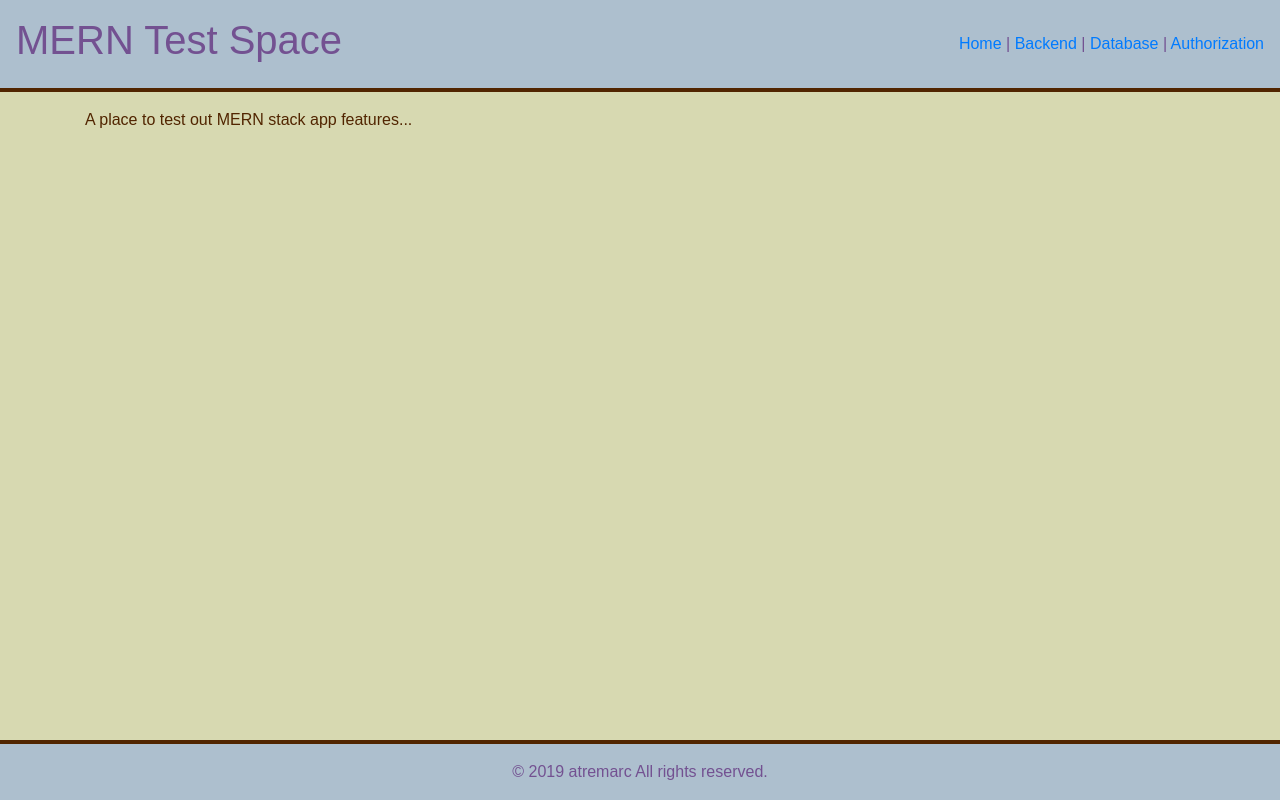
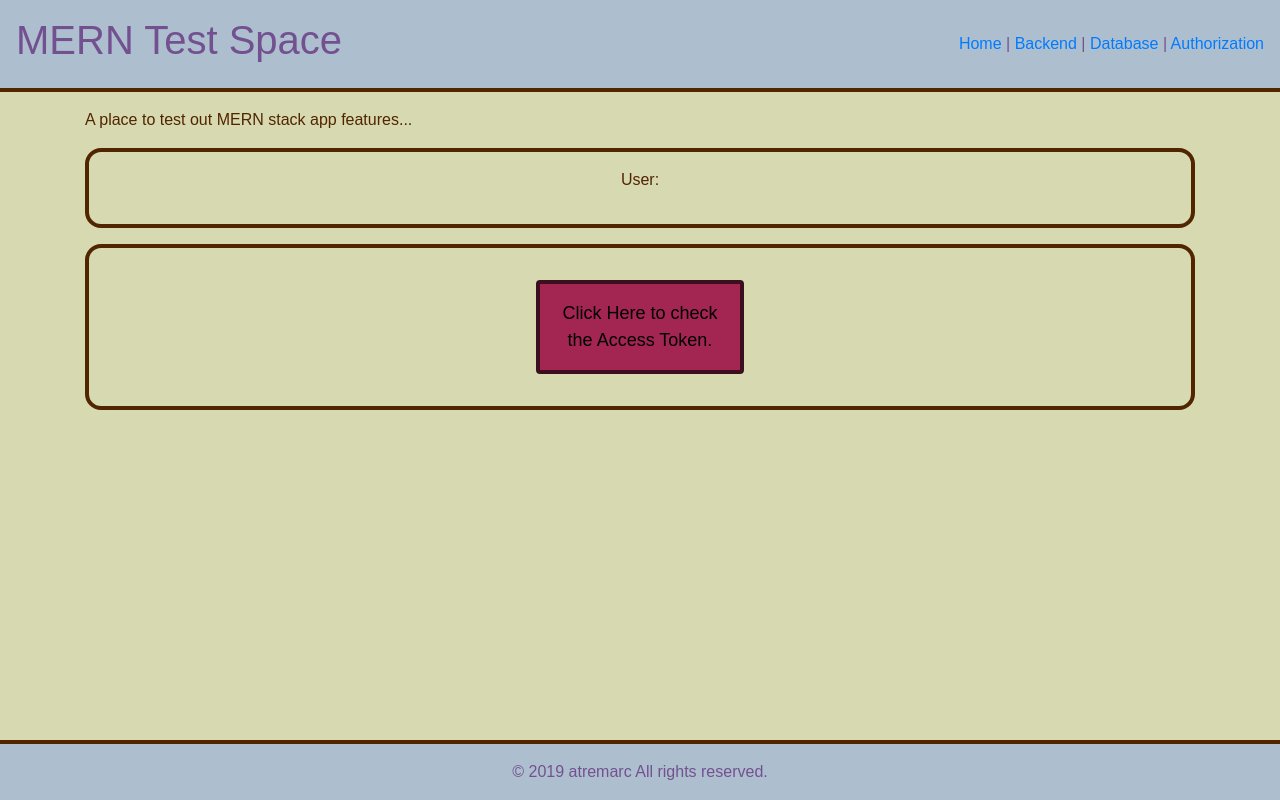
Before and after one commit to atremarc/MERN-Testspace, a React (Create React App) app in the folder frontend/: page / in a window 1280 px wide. Built offline with nearby package versions, Linux system fonts and the light colour scheme; no server answers; the HTML template or start-up script is replaced by a standard one.

Commit message:
accessToken stored in localStorage and then used in protected route call

```diff
--- a/frontend/src/App.js
+++ b/frontend/src/App.js
@@ -11,6 +11,8 @@ import BackendTester from './components/BackendTester'
 import DBDisplay from './components/DBDisplay'
 import AddUser from './components/AddUser'
 import Auth from './components/Auth'
+import LocalStorage from './components/LocalStorage'
+import Protected from './components/Protected'
 
 class App extends Component {
 
@@ -43,6 +45,8 @@ class App extends Component {
                   <Row>
                     <Col>
                       <p style={textStyle}>A place to test out MERN stack app features...</p>
+                      <LocalStorage />
+                      <Protected />
                     </Col>
                   </Row>
                 )}/>
@@ -69,7 +73,7 @@ class App extends Component {
                 <Col>
                   <Auth
                     email={this.state.session.email}
-                    token={this.state.session.session_token}
+                    token={this.state.session.accessToken}
                     setSession={this.setSession}
                   />
                 </Col>
--- a/frontend/src/components/Auth.js
+++ b/frontend/src/components/Auth.js
@@ -16,13 +16,18 @@ class Auth extends Component {
 
   googleResponse = (response) => {
     const body = {
-      tokenID: response.tokenId
+      tokenID: response.tokenId,
+      access_token: response.accessToken
     }
     console.log(response)
     Axios.post('/auth/google', body)
     .then((res) => {
       console.log(res)
       this.props.setSession(res.data)
+      console.log(res.data)
+
+      localStorage.setItem('access_token', res.data.accessToken)
+      localStorage.setItem('user', res.data.email)
     })
     .catch((error) => {
       console.log(error)
@@ -38,6 +43,8 @@ class Auth extends Component {
       email: '',
     }
     this.props.setSession(newSession)
+    localStorage.clear();
+
   }
 
   render () {
--- /dev/null
+++ b/frontend/src/components/LocalStorage.js
@@ -0,0 +1,32 @@
+import React, { Component } from 'react'
+
+class LocalStorage extends Component {
+
+  constructor(props) {
+    super(props)
+
+    this.state = {}
+
+  }
+
+  render () {
+    return (
+      <div style={bodyStyle}>
+        <p>User: {localStorage.getItem('user')}</p>
+      </div>
+    )
+  }
+}
+
+const bodyStyle = {
+  display: 'flex',
+  flexDirection: 'column',
+  padding: '16px 16px',
+  margin: '16px 0px',
+  alignItems: 'center',
+  justifyContent: 'center',
+  border: '4px solid #512500',
+  borderRadius: '16px',
+}
+
+export default LocalStorage
--- /dev/null
+++ b/frontend/src/components/Protected.js
@@ -0,0 +1,63 @@
+import React, { Component } from 'react'
+import Radium from 'radium'
+import Axios from 'axios'
+
+class Protected extends Component {
+
+  constructor(props) {
+    super(props)
+
+    this.state = {}
+
+  }
+
+  checkAccess = () => {
+    const token = {
+      accessToken: localStorage.getItem('access_token')
+    }
+    Axios.post('/auth/protected', token)
+    .then((res) => {
+      alert(res.data)
+    })
+    .catch((error) => {
+      console.log(error)
+    })
+  }
+
+  render () {
+    return (
+      <div style={bodyStyle}>
+        <button style={buttonStyle} onClick={this.checkAccess}>Click Here to check the Access Token.</button>
+      </div>
+    )
+  }
+}
+
+const bodyStyle = {
+  display: 'flex',
+  flexDirection: 'column',
+  padding: '16px 16px',
+  margin: '16px 0px',
+  alignItems: 'center',
+  justifyContent: 'center',
+  border: '4px solid #512500',
+  borderRadius: '16px',
+}
+
+const buttonStyle = {
+  width: '208px',
+  background:'#A32551',
+  color: '#000000',
+  padding: '16px 16px',
+  margin: '16px 16px',
+  border: '4px solid #3D0E1E',
+  borderRadius: '4px',
+  fontSize: 'large',
+  cursor: 'pointer',
+  ':hover': {
+    background: '#7D1D3F',
+    color: '#ffffff'
+  },
+}
+
+export default Radium(Protected)
```
Also changed, not shown: 2 other files (tests, documents, lock files or other folders).
